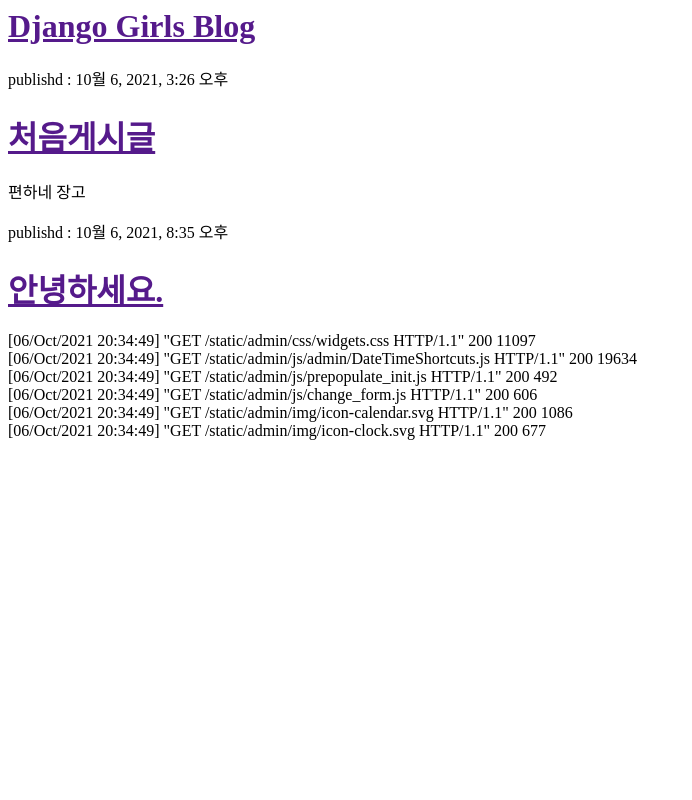
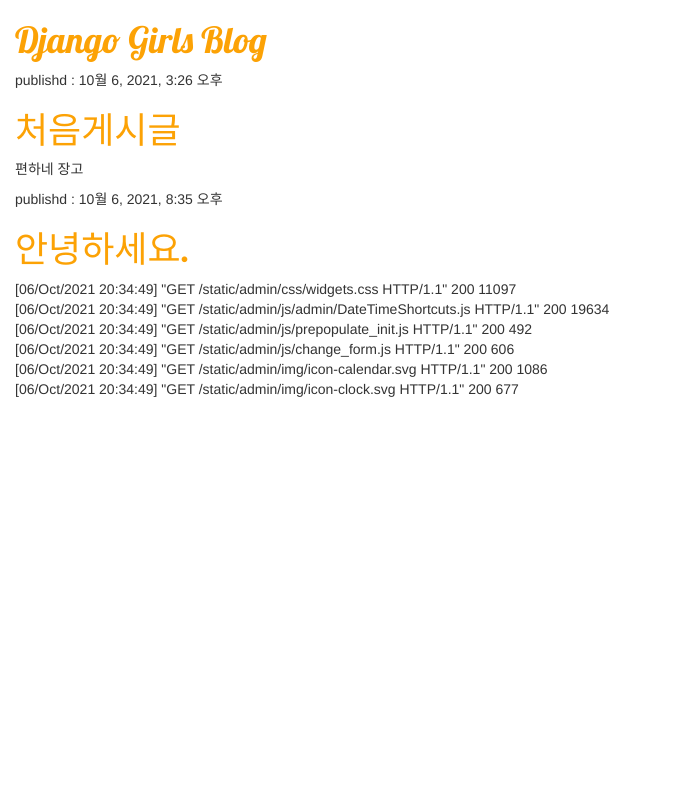
Before and after one commit to modesty0310/djangogirs, a Django app: page / in a window 1280 px wide. Shown: the whole page, without its empty margins (0-692 px from the left). Run offline with Django 3.2, Linux system fonts and the light colour scheme; data comes from the database, SQL or seed files in the repository; some libraries are stand-ins or nearby versions.

Commit message:
css 추가 static경로 지정을 위해서는 urls에 static추가 필요

```diff
--- /dev/null
+++ b/blog/static/css/blog.css
@@ -0,0 +1,8 @@
+h1 a {
+  color: #fca205;
+  font-family: "Lobster";
+}
+
+body {
+  padding-left: 15px;
+}
--- a/blog/templates/blog/post_list.html
+++ b/blog/templates/blog/post_list.html
@@ -1,6 +1,21 @@
+{% load static %}
 <html>
   <head>
     <title>Django Girls blog</title>
+    <link
+      href="//fonts.googleapis.com/css?family=Lobster&subset=latin,latin-ext"
+      rel="stylesheet"
+      type="text/css"
+    />
+    <link
+      rel="stylesheet"
+      href="//maxcdn.bootstrapcdn.com/bootstrap/3.2.0/css/bootstrap.min.css"
+    />
+    <link
+      rel="stylesheet"
+      href="//maxcdn.bootstrapcdn.com/bootstrap/3.2.0/css/bootstrap-theme.min.css"
+    />
+    <link rel="stylesheet" href="{% static 'css/blog.css' %}" />
   </head>
   <body>
     <div>
--- a/mysite/urls.py
+++ b/mysite/urls.py
@@ -15,8 +15,12 @@ Including another URLconf
 """
 from django.contrib import admin
 from django.urls import path, include
+from django.conf.urls.static import static
+from django.conf import settings
 
 urlpatterns = [
     path('admin/', admin.site.urls),
     path('', include('blog.urls')),
 ]
+
+urlpatterns += static(settings.MEDIA_URL, document_root=settings.MEDIA_ROOT)
```
